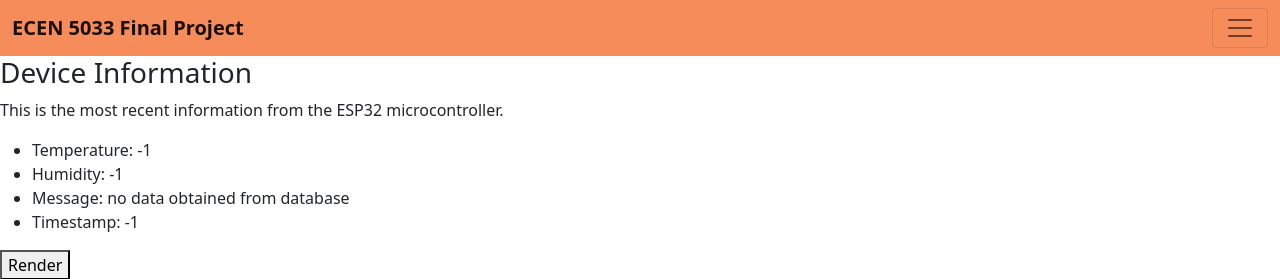
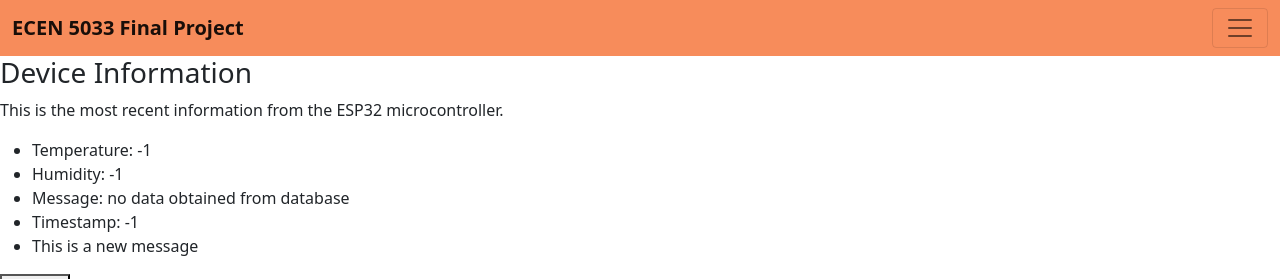
Before and after one commit to armando-jp/ecen5033-devops-final, a Node server app: page / in a window 1280 px wide. Shown: the top 279 px of the page. Run offline with Node 20, Linux system fonts and the light colour scheme; some libraries are stand-ins or nearby versions.

Commit message:
test change

```diff
--- a/server/views/index.ejs
+++ b/server/views/index.ejs
@@ -56,6 +56,7 @@
         <li>Humidity: <%=humidity%></li>
         <li>Message: <%=message%></li>
         <li>Timestamp: <%=time%></li>
+        <li>This is a new message</li>
 
       </ul>
     </div>
```
